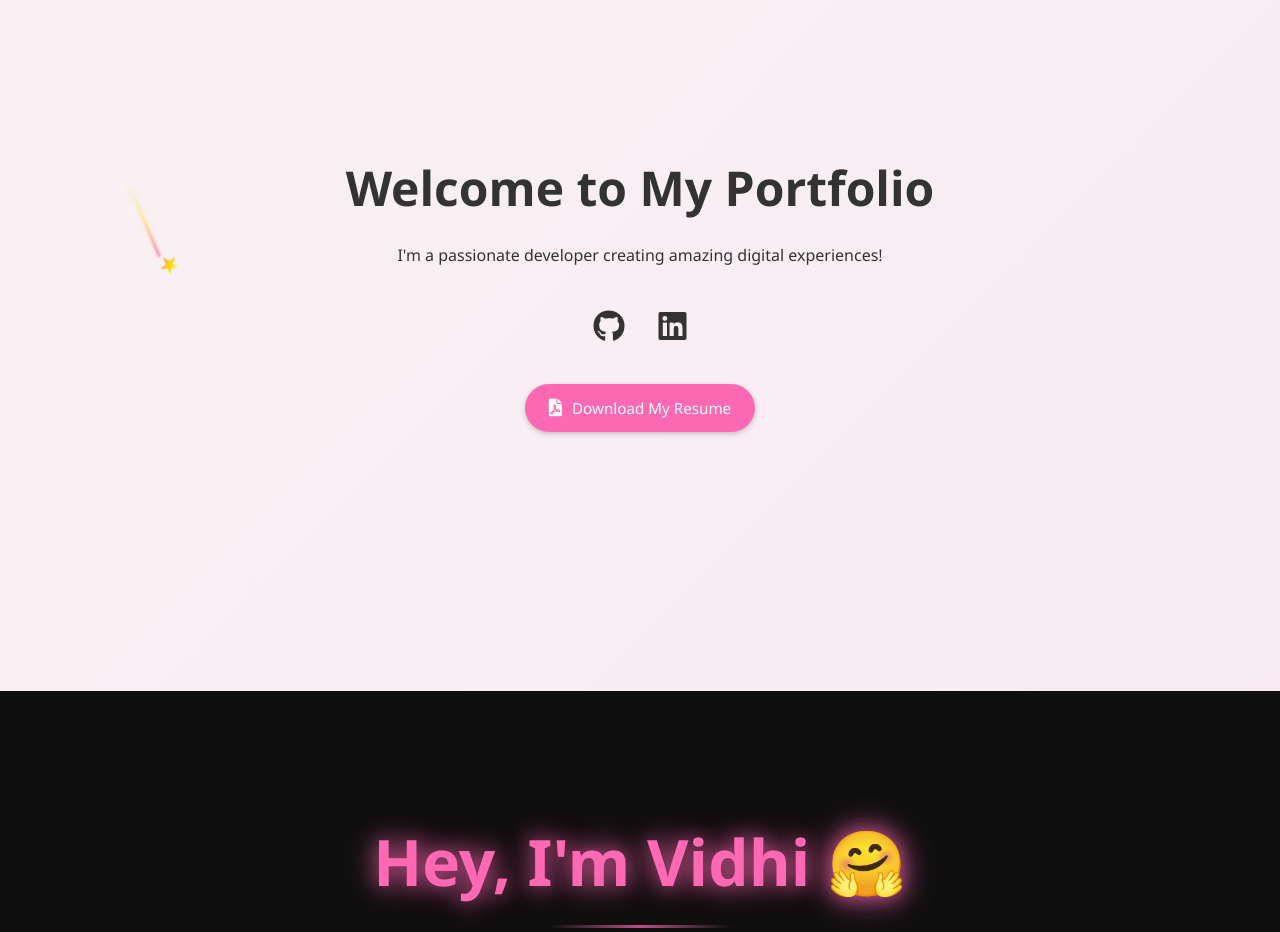
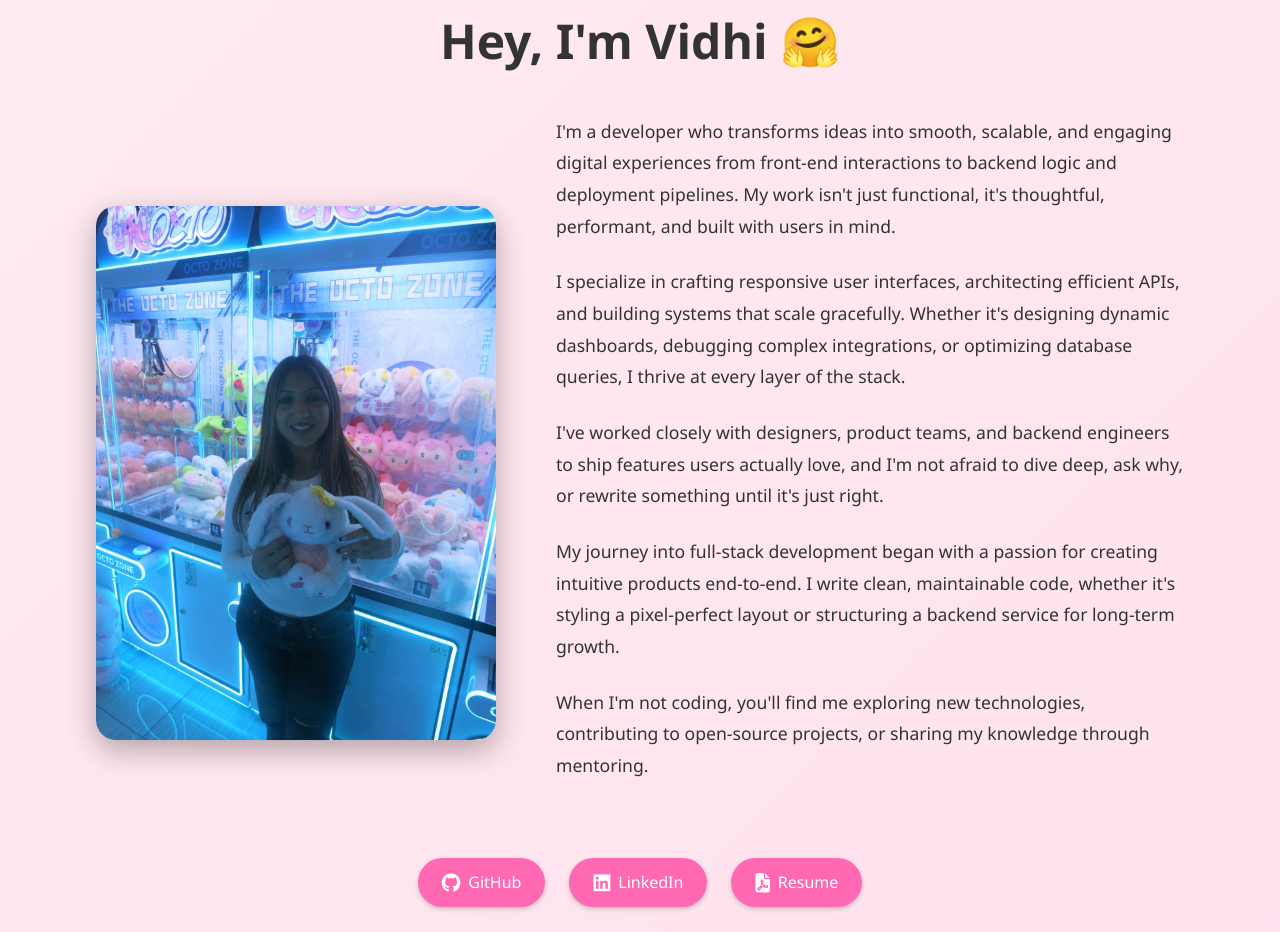
Before and after one commit to vidhip16/Portfolio, a plain HTML site: page index.html in a window 1280 px wide. Shown: the part 109-1041 px from the top of the page. Drawn offline with nearby package versions, Linux system fonts and the light colour scheme.

Commit message:
“Update”

```diff
--- a/index.html
+++ b/index.html
@@ -3,7 +3,7 @@
 <head>
     <meta charset="UTF-8">
     <meta name="viewport" content="width=device-width, initial-scale=1.0">
-    <title>My Portfolio</title>
+    <title>Vidhi Patel</title>
     <link rel="stylesheet" href="styles.css">
     <link rel="stylesheet" href="https://cdnjs.cloudflare.com/ajax/libs/font-awesome/6.0.0/css/all.min.css">
     <link rel="stylesheet" href="https://cdnjs.cloudflare.com/ajax/libs/animate.css/4.1.1/animate.min.css"/>
@@ -13,13 +13,12 @@
     <nav class="navbar">
         <div class="nav-content">
             <div class="logo">
-                <a href="#home">Vidhi Patel</a>
+                <a href="#about">Vidhi Patel</a>
             </div>
             <button class="menu-toggle" aria-label="Toggle menu">
                 <i class="fas fa-bars"></i>
             </button>
             <ul class="nav-links">
-                <li><a href="#home">Home</a></li>
                 <li><a href="#about">About</a></li>
                 <li><a href="#projects">Projects</a></li>
                 <li><a href="#contact">Contact</a></li>
@@ -32,25 +31,9 @@
         </div>
     </nav>
 
-    <section id="home" class="section">
+    <section id="about" class="section">
         <div class="container">
-            <h1>Welcome to My Portfolio</h1>
-            <p>I'm a passionate developer creating amazing digital experiences!</p>
-            <div class="social-links">
-                <a href="https://github.com/vidhip16" target="_blank"><i class="fab fa-github"></i></a>
-                <a href="https://www.linkedin.com/in/vidhi-patel-717256309" target="_blank"><i class="fab fa-linkedin"></i></a>
-            </div>
-            <div class="resume-container animate__animated animate__fadeInUp animate__delay-1s">
-                <a href="resume.pdf" class="resume-btn" target="_blank">
-                    <i class="fas fa-file-pdf"></i> Download My Resume
-                </a>
-            </div>
-        </div>
-    </section>
-
-    <section id="about" class="about-section">
-        <div class="container">
-            <h2 class="section-title animate__animated animate__fadeInUp">Hey, I'm Vidhi 🤗</h2>
+            <h1 class="section-title animate__animated animate__fadeInUp">Hey, I'm Vidhi 🤗</h1>
 
             <div class="about-content">
                 <div class="about-image">
@@ -85,6 +68,12 @@
                         or sharing my knowledge through mentoring.
                     </p>
                 </div>
+            </div>
+
+            <div class="social-links animate__animated animate__fadeInUp animate__delay-6s">
+                <a href="https://github.com/vidhip16" target="_blank" class="social-btn"><i class="fab fa-github"></i> GitHub</a>
+                <a href="https://www.linkedin.com/in/vidhi-patel-717256309" target="_blank" class="social-btn"><i class="fab fa-linkedin"></i> LinkedIn</a>
+                <a href="resume.pdf" class="social-btn" target="_blank"><i class="fas fa-file-pdf"></i> Resume</a>
             </div>
         </div>
     </section>
--- a/styles.css
+++ b/styles.css
@@ -12,8 +12,8 @@
     --nav-bg: #ffffff;
     --nav-shadow: 0 2px 5px rgba(0, 0, 0, 0.1);
     --accent-color: #ffb6c1; /* Light pink accent */
-    --about-bg: #0f0f0f;
-    --about-text: #ffffff;
+    --about-bg: #fff0f5; /* Light pink background */
+    --about-text: #333333;
     --resume-btn-bg: #ff69b4;
     --resume-btn-hover: #ff4da6;
 }
@@ -380,7 +380,7 @@ body {
 
 /* Section styles */
 .section {
-    padding: 5rem 2rem;
+    padding: 2rem 2rem;
     min-height: 100vh;
     display: flex;
     align-items: center;
@@ -394,19 +394,43 @@ body {
     transform: translateY(0);
 }
 
+#projects {
+    padding-bottom: 0.5rem;
+}
+
+#contact {
+    padding-top: 0.5rem;
+}
+
 .container {
-    max-width: 1200px;
+    max-width: 1400px;
     margin: 0 auto;
     width: 100%;
+    padding: 0 2rem;
 }
 
 /* Home section */
 #home {
-    background-color: var(--secondary-color);
+    background-color: var(--about-bg);
     text-align: center;
     transition: background-color 0.3s ease;
     position: relative;
     overflow: hidden;
+    color: var(--about-text);
+    display: flex;
+    align-items: center;
+    justify-content: center;
+    min-height: 100vh;
+    padding-top: 5rem;
+}
+
+#home .container {
+    display: flex;
+    flex-direction: column;
+    align-items: center;
+    justify-content: center;
+    width: 100%;
+    margin-top: 2rem;
 }
 
 #home::before {
@@ -432,19 +456,61 @@ body {
 
 .social-links {
     margin-top: 2rem;
-    animation: fadeInUp 0.8s ease-out 0.6s both;
+    display: flex;
+    justify-content: center;
+    gap: 1.5rem;
+    flex-wrap: wrap;
 }
 
-.social-links a {
-    color: var(--text-color);
-    font-size: 2rem;
-    margin: 0 15px;
+.social-btn {
+    display: inline-flex;
+    align-items: center;
+    gap: 8px;
+    padding: 12px 24px;
+    background-color: var(--primary-color);
+    color: white;
+    text-decoration: none;
+    border-radius: 25px;
+    font-size: 1rem;
     transition: all 0.3s ease;
+    box-shadow: 0 2px 5px rgba(0, 0, 0, 0.2);
 }
 
-.social-links a:hover {
-    color: var(--primary-color);
+.social-btn:hover {
+    background-color: var(--resume-btn-hover);
     transform: translateY(-3px);
+    box-shadow: 0 6px 15px rgba(255, 105, 180, 0.4);
+}
+
+.social-btn:active {
+    transform: translateY(0);
+}
+
+.social-btn i {
+    font-size: 1.2rem;
+}
+
+@media (max-width: 768px) {
+    .social-links {
+        gap: 1rem;
+    }
+
+    .social-btn {
+        padding: 10px 20px;
+        font-size: 0.9rem;
+    }
+}
+
+@media (max-width: 480px) {
+    .social-links {
+        flex-direction: column;
+        align-items: center;
+    }
+
+    .social-btn {
+        width: 200px;
+        justify-content: center;
+    }
 }
 
 /* About section */
@@ -466,8 +532,12 @@ body {
 .about-content {
     display: flex;
     align-items: center;
+    justify-content: center;
     gap: 60px;
-    margin-top: 40px;
+    margin: 20px auto;
+    max-width: 1200px;
+    width: 100%;
+    padding: 0 2rem;
 }
 
 .about-section h2.section-title {
@@ -498,7 +568,7 @@ body {
 }
 
 .about-image {
-    flex: 0 0 350px;
+    flex: 0 0 400px;
     position: relative;
     margin-top: 2rem;
 }
@@ -517,7 +587,8 @@ body {
 
 .about-text-content {
     flex: 1;
-    max-width: 600px;
+    max-width: 700px;
+    text-align: left;
 }
 
 .about-text {
@@ -563,12 +634,12 @@ body {
 .projects-grid {
     display: grid;
     grid-template-columns: repeat(2, 1fr);
-    gap: 1.5rem;
+    gap: 2rem;
     margin-top: 2rem;
-    max-width: 1200px;
+    max-width: 1400px;
     margin-left: auto;
     margin-right: auto;
-    padding: 0 1rem;
+    padding: 0 2rem;
 }
 
 .project-card {
@@ -581,7 +652,7 @@ body {
     display: flex;
     flex-direction: column;
     position: relative;
-    max-width: 550px;
+    max-width: 650px;
     margin: 0 auto;
     height: 100%;
 }
@@ -809,28 +880,14 @@ footer {
 }
 
 /* Responsive design */
-@media (max-width: 1024px) {
-    .about-section {
-        padding: 80px 0;
+@media (max-width: 1400px) {
+    .projects-grid {
+        max-width: 1200px;
+        gap: 1.5rem;
     }
 
-    .about-content {
-        flex-direction: column;
-        gap: 30px;
-    }
-
-    .about-image {
-        flex: 0 0 300px;
-        margin-top: 1rem;
-    }
-
-    .about-text-content {
-        max-width: 100%;
-    }
-
-    .about-section h2.section-title {
-        font-size: 3.5rem;
-        margin-bottom: 1.5rem;
+    .project-card {
+        max-width: 550px;
     }
 }
 
@@ -859,8 +916,7 @@ footer {
     }
 
     .about-image {
-        flex: 0 0 250px;
-        margin-top: 0.5rem;
+        flex: 0 0 300px;
     }
 
     .about-text {
@@ -882,10 +938,19 @@ footer {
     .projects-grid {
         grid-template-columns: 1fr;
         gap: 2rem;
+        padding: 0 1rem;
     }
 
     .project-image {
         height: 180px;
+    }
+
+    .container {
+        padding: 0 1rem;
+    }
+
+    .project-card {
+        max-width: 100%;
     }
 }
 
@@ -895,7 +960,7 @@ footer {
     }
 
     .about-image {
-        flex: 0 0 200px;
+        flex: 0 0 250px;
     }
 
     .about-section h2.section-title {
@@ -1155,3 +1220,130 @@ footer {
         height: 1.5px;
     }
 }
+
+#about {
+    background-color: var(--about-bg);
+    text-align: center;
+    transition: background-color 0.3s ease;
+    position: relative;
+    overflow: hidden;
+    color: var(--about-text);
+    display: flex;
+    align-items: center;
+    justify-content: center;
+    min-height: 100vh;
+    padding-top: 5rem;
+}
+
+#about .container {
+    display: flex;
+    flex-direction: column;
+    align-items: center;
+    justify-content: center;
+    width: 100%;
+    margin-top: 2rem;
+}
+
+#about::before {
+    content: '';
+    position: absolute;
+    top: 0;
+    left: 0;
+    width: 100%;
+    height: 100%;
+    background: linear-gradient(135deg, rgba(255, 182, 193, 0.1) 0%, rgba(255, 105, 180, 0.1) 100%);
+    z-index: -1;
+}
+
+#about h1 {
+    font-size: 3rem;
+    margin-bottom: 1rem;
+    animation: fadeInUp 0.8s ease-out 0.2s both;
+}
+
+#about p {
+    animation: fadeInUp 0.8s ease-out 0.4s both;
+}
+
+.about-content {
+    display: flex;
+    align-items: center;
+    justify-content: center;
+    gap: 60px;
+    margin: 20px auto;
+    max-width: 1200px;
+    width: 100%;
+    padding: 0 2rem;
+}
+
+.about-image {
+    flex: 0 0 400px;
+    position: relative;
+    margin-top: 2rem;
+}
+
+.profile-image {
+    width: 100%;
+    height: auto;
+    border-radius: 20px;
+    box-shadow: 0 10px 30px rgba(0, 0, 0, 0.3);
+    transition: transform 0.3s ease;
+}
+
+.profile-image:hover {
+    transform: translateY(-10px);
+}
+
+.about-text-content {
+    flex: 1;
+    max-width: 700px;
+    text-align: left;
+}
+
+.about-text {
+    font-size: 1.1rem;
+    line-height: 1.8;
+    margin-bottom: 1.5rem;
+    opacity: 0;
+    transform: translateY(20px);
+}
+
+.about-text.animate__fadeInUp {
+    opacity: 1;
+    transform: translateY(0);
+}
+
+.about-text strong {
+    color: var(--primary-color);
+    font-weight: 600;
+}
+
+@media (max-width: 1024px) {
+    .about-content {
+        flex-direction: column;
+        gap: 30px;
+        text-align: center;
+    }
+
+    .about-image {
+        flex: 0 0 350px;
+        margin-top: 1rem;
+    }
+
+    .about-text-content {
+        max-width: 100%;
+        text-align: center;
+    }
+}
+
+@media (max-width: 768px) {
+    .about-image {
+        flex: 0 0 300px;
+    }
+}
+
+@media (max-width: 480px) {
+    .about-image {
+        flex: 0 0 250px;
+    }
+}
```
